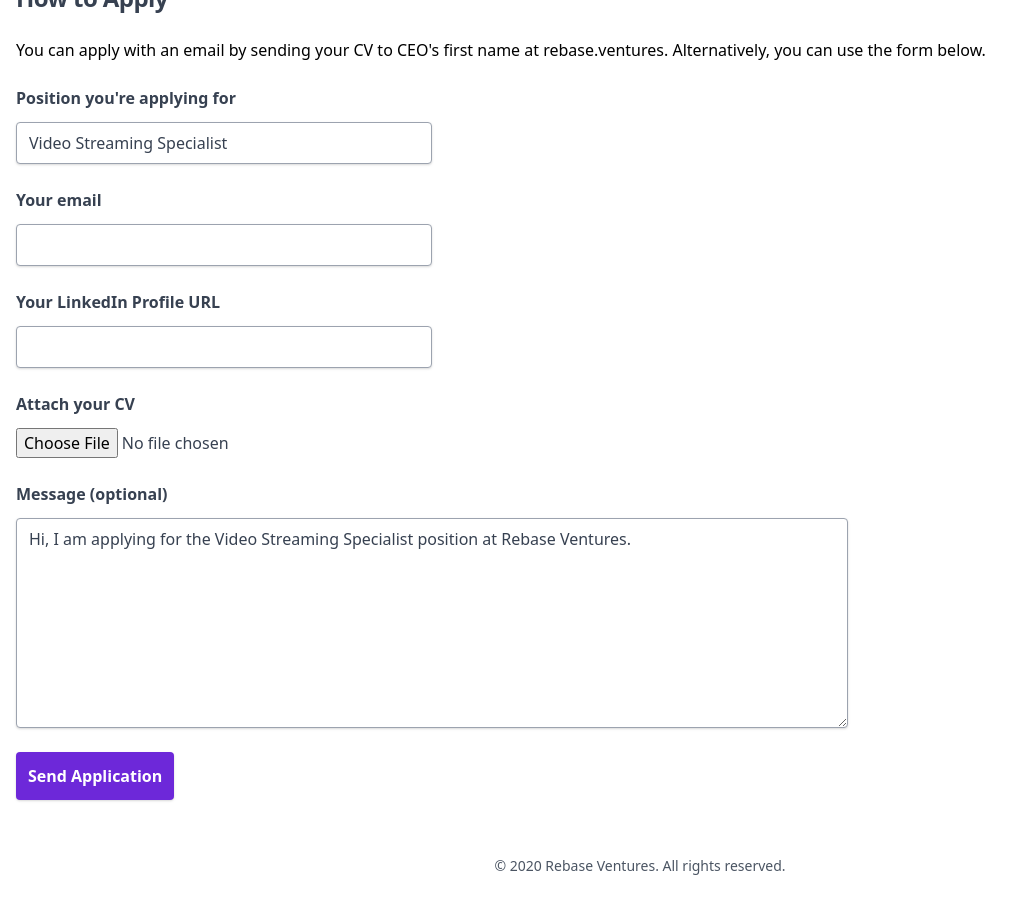
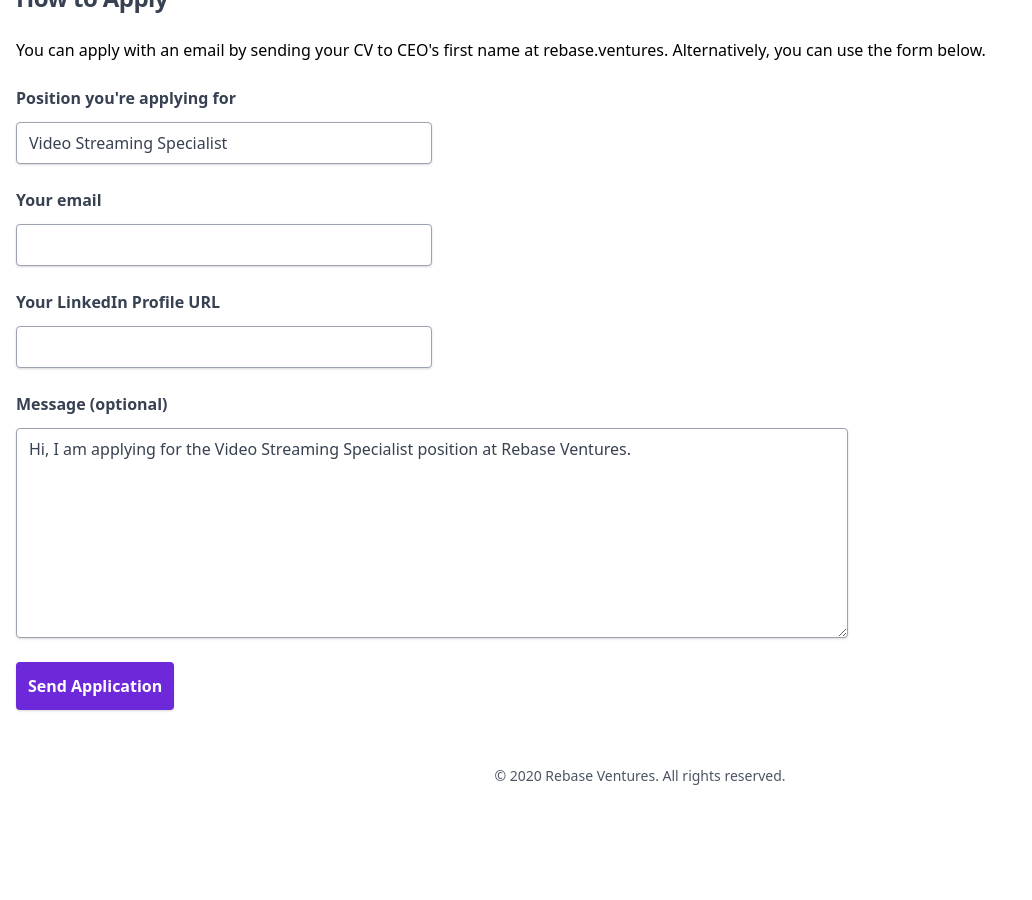
Before and after one commit to neilwitten/remoat.github.io, a Jekyll site: the page built from video-streaming-role.html, in a window 1280 px wide and 900 px high, scrolled down 1748 px. Shown: the whole window, without its empty margins (0-1032 px from the left). Built offline with Jekyll 4.4.1, drawn with Linux system fonts in a browser that asks for light colours; nearby versions of some CDN libraries; after the commit the page ends 2558 px from its top, so only the background shows below that.

Commit message:
Update apply.html

```diff
--- a/_includes/apply.html
+++ b/_includes/apply.html
@@ -20,12 +20,6 @@
       <input type="text" name="linkedin" class="block w-1/2 sm:w-1/3 mt-3 px-3 py-2 shadow rounded border border-gray-400">
     </label>
 
-
-    <label class="block mt-6 font-semibold text-gray-700">
-      Attach your CV
-      <input type="file" name="upload" class="block mt-3">
-    </label>
-
     <label class="block mt-6 font-semibold text-gray-700">
       Message (optional)
       <textarea name="message" class="block w-2/3  mt-3 px-3 py-2 shadow rounded border border-gray-400" rows="8" style="margin-top: 12px; margin-bottom: 0px; height: 210px;">Hi, I am applying for the {{include.role}} position at Rebase Ventures.</textarea>
```
